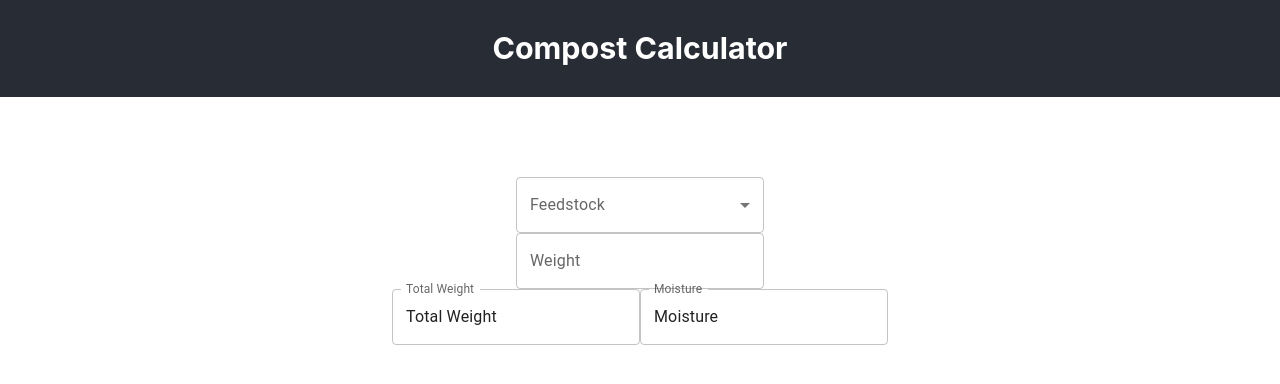
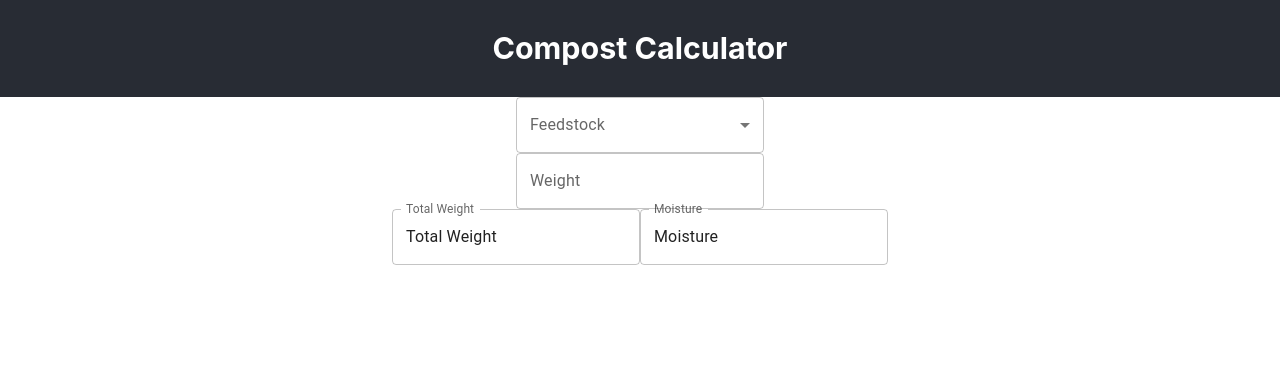
Before and after one commit to njason/compost-calculator, a React (Create React App) app: page / in a window 1280 px wide. Shown: the top 384 px of the page. Built offline with nearby package versions, Linux system fonts and the light colour scheme.

Commit message:
moving in the right direction

```diff
--- a/src/App.js
+++ b/src/App.js
@@ -4,14 +4,22 @@ import { Select, TextField, MenuItem, InputLabel, Box, FormControl } from '@mui/
 import './App.css';
 import feedstocks from './feedstocks';
 
+/**
+ * @typedef {Object} Feedstock
+ * @property {string} weight
+ * @property {string} slug
+ */
 
-function Feedstock() {
+
+function FeedstockList() {
+  const [weight, setWeight] = useState(null);
   const [selectedFeedstock, setSelectedFeedstock] = useState(null);
-  const [weight, setWeight] = useState(null);
 
   const handleChangeFeedstock = (event) => {
     setSelectedFeedstock(event.target.value);
   };
+
+  // <FeedstockItem handleFeedstock={(event) => handleFeedstock(event, index)} index={index} />
 
   const handleChangeWeight = (event) => {
     setWeight(event.target.value);
@@ -33,14 +41,44 @@ function Feedstock() {
     return 'Moisture';
   }
 
+  const feedstockProps = {
+    index: 1,
+    selectedFeedstock,
+    handleChangeFeedstock,
+    weight,
+    handleChangeWeight
+  };
+
   return (
-    <Box sx={{ p: 10 }}>
+    <Box>
+      <Feedstock {...feedstockProps} />
+
+      <Box>
+        <TextField
+          label='Total Weight'
+          value={calculateTotalWeight()}
+          inputProps={{readOnly: true,}}
+        />
+
+        <TextField
+          label='Moisture'
+          value={calculateMoisture()}
+          inputProps={{readOnly: true,}}
+        />
+      </Box>
+    </Box>
+  )
+}
+
+function Feedstock({index, selectedFeedstock, handleChangeFeedstock, weight, handleChangeWeight}) {
+  return (
+    <Box>
       <Box>
         <FormControl>
-          <InputLabel id='feedstock-select-label-1'>Feedstock</InputLabel>
+          <InputLabel id={`feedstock-select-label-${index}`}>Feedstock</InputLabel>
           <Select
-            labelId='feedstock-select-label-1'
-            id='feedstock-select-1'
+            labelId={`feedstock-select-label-${index}`}
+            id={`feedstock-select-${index}`}
             label='Feedstock'
             value={selectedFeedstock}
             onChange={handleChangeFeedstock}
@@ -59,20 +97,6 @@ function Feedstock() {
           />
         </FormControl>
       </Box>
-
-      <Box>
-        <TextField
-          label='Total Weight'
-          value={calculateTotalWeight()}
-          inputProps={{readOnly: true,}}
-        />
-
-        <TextField
-          label='Moisture'
-          value={calculateMoisture()}
-          inputProps={{readOnly: true,}}
-        />
-      </Box>
     </Box>
   )
 }
@@ -85,7 +109,7 @@ function App() {
         <h3>Compost Calculator</h3>
       </header>
       <div className='App-body'>
-        <Feedstock />
+        <FeedstockList />
       </div>
     </div>
   );
```
